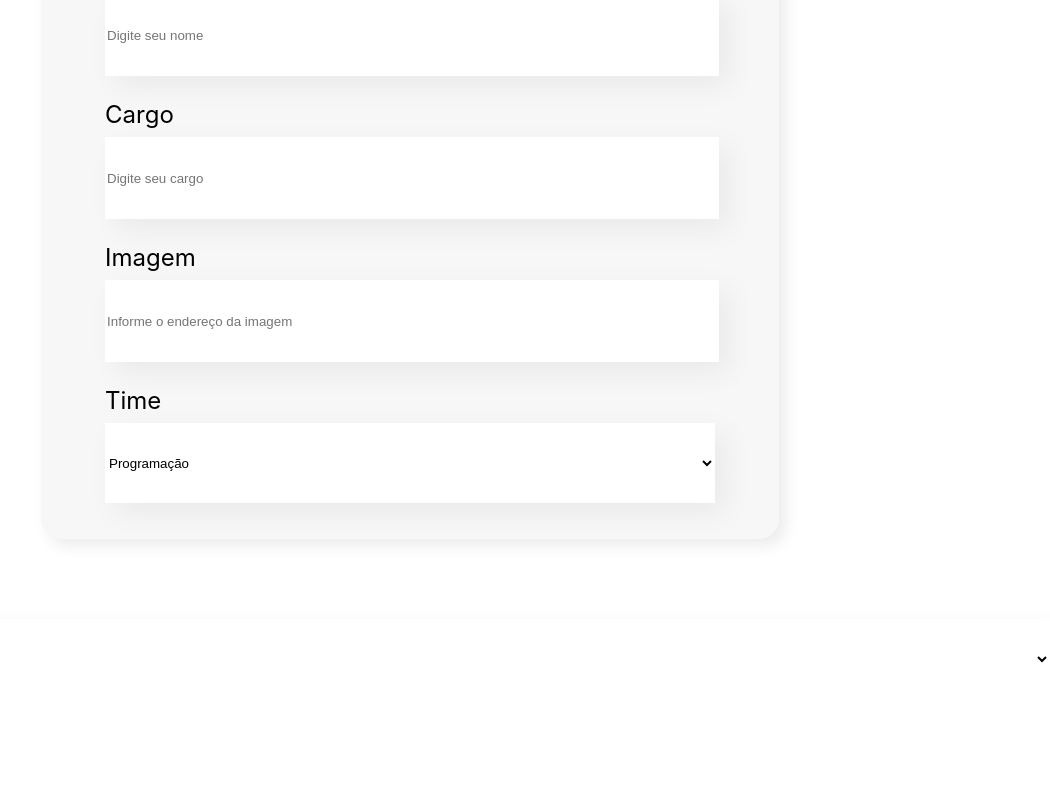
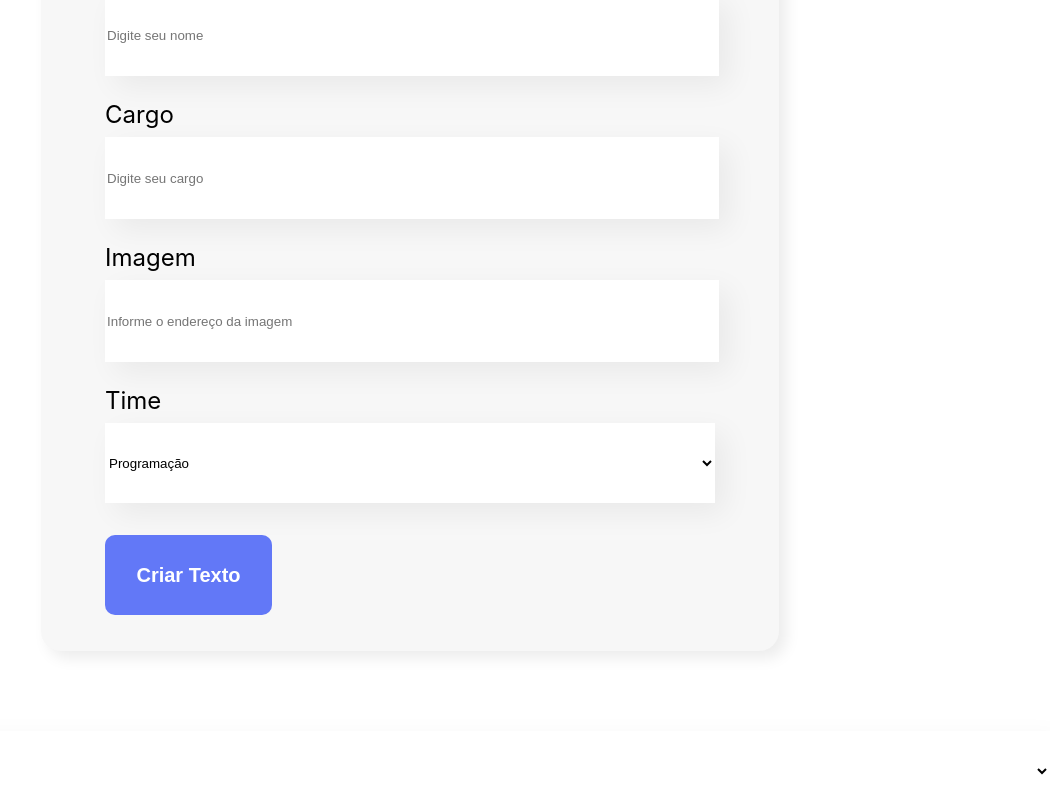
Before and after one commit to dev-douglas-oliveira/Organo-ProjetoReact, a React (Create React App) app in the folder organo/: page / in a window 1280 px wide. Shown: the part 730-1541 px from the top of the page, without its empty margins (230-1280 px from the left). Before the commit the page ends 1429 px from the top, so only its background shows below. Built offline with nearby package versions, Linux system fonts and the light colour scheme.

Commit message:
criando botao criar card

```diff
--- /dev/null
+++ b/organo/src/componentes/Botao/Botao.css
@@ -0,0 +1,16 @@
+.botao {
+    font-weight: 700;
+    font-size: 1.25rem;
+    background-color: #6278f7;
+    border-radius: 0.625rem;
+    width: 10.4375rem;
+    height: 5rem;
+    color: #ffffff;
+    border: none;
+    margin-top: 2rem;
+    /* padding: 2rem; */
+}
+
+.botao:hover {
+    color: #95ffd4;
+}
--- /dev/null
+++ b/organo/src/componentes/Botao/Botao.js
@@ -0,0 +1,5 @@
+import "./Botao.css";
+
+export const Botao = (props) => {
+    return <button className="botao">{props.children}</button>;
+};
--- /dev/null
+++ b/organo/src/componentes/Botao/index.js
@@ -0,0 +1,3 @@
+import { Botao } from "./Botao";
+
+export default Botao;
--- a/organo/src/componentes/Formulario/Formulario.js
+++ b/organo/src/componentes/Formulario/Formulario.js
@@ -1,6 +1,7 @@
 import "./Formulario.css";
-import CampoTexto from "../CampoTexto/index.js";
-import ListaSuspensa from "../ListaSuspensa/index";
+import CampoTexto from "../CampoTexto";
+import ListaSuspensa from "../ListaSuspensa";
+import Botao from "../Botao";
 
 export const Formulario = () => {
     const times = [
@@ -23,6 +24,7 @@ export const Formulario = () => {
                     placeholder="Informe o endereço da imagem"
                 />
                 <ListaSuspensa label="Time" itens={times} />
+                <Botao>Criar Texto</Botao>
             </form>
         </section>
     );
```
